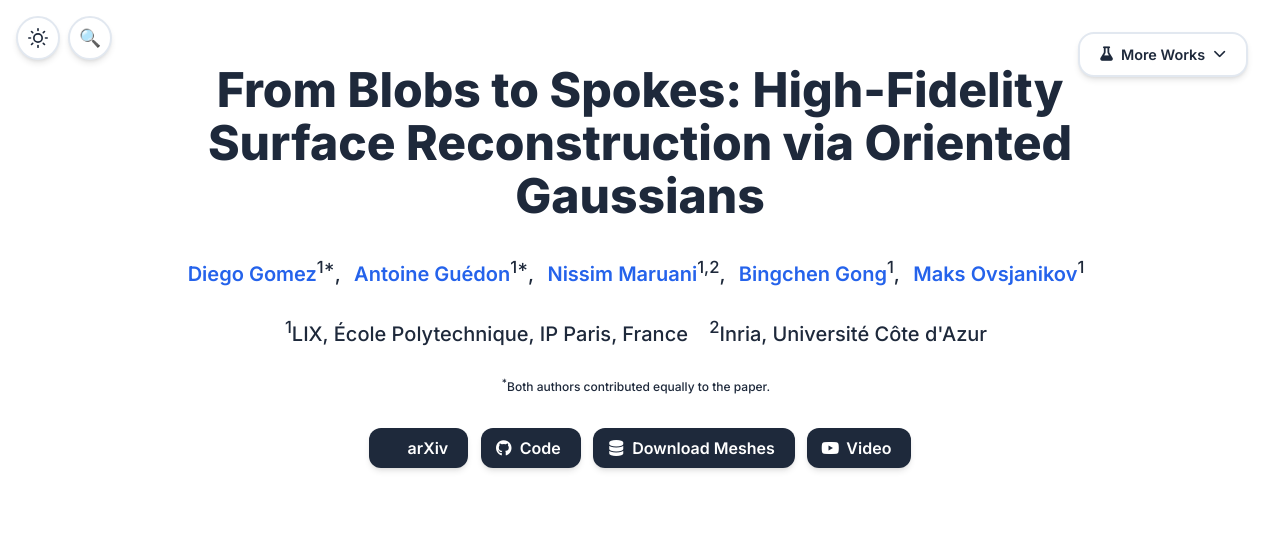
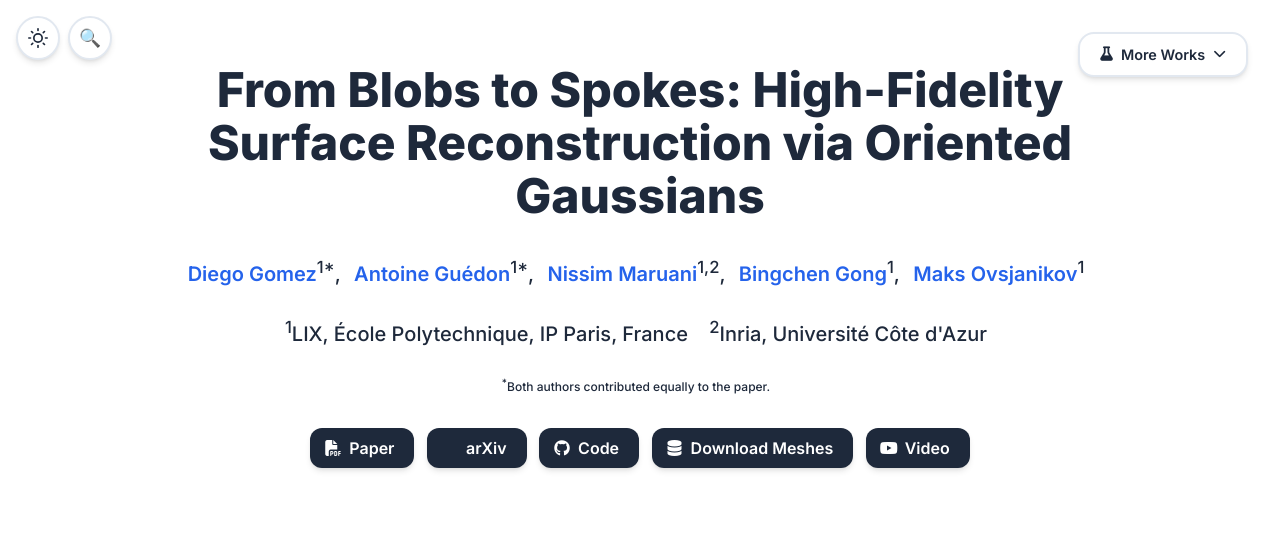
Before and after one commit to diego1401/BlobsToSpokesWebsite, a plain HTML site: page index.html in a window 1280 px wide. Shown: the top 550 px of the page. Drawn offline with nearby package versions, Linux system fonts and the light colour scheme; some packages are replaced by stand-ins of ours; a script that the page names is missing; some icons are missing.

Commit message:
Paper online

```diff
--- a/index.html
+++ b/index.html
@@ -253,6 +253,16 @@
             <div class="is-size-7 publication-authors" style="margin-top: 0.25rem;">
               <span class="author-block"><sup>*</sup>Both authors contributed equally to the paper.</span>
             </div>
+
+            <span class="link-block">
+                <a href="static/pdfs/gaussian_wrapping.pdf" download
+                class="external-link button is-normal is-rounded is-dark">
+                <span class="icon">
+                  <i class="fas fa-file-pdf"></i>
+                </span>
+                <span>Paper</span>
+              </a>
+            </span>
 
             <span class="link-block">
                 <a href="https://arxiv.org/abs/TODO_ARXIV_ID" target="_blank"
```
Also changed, not shown: 1 other file.
